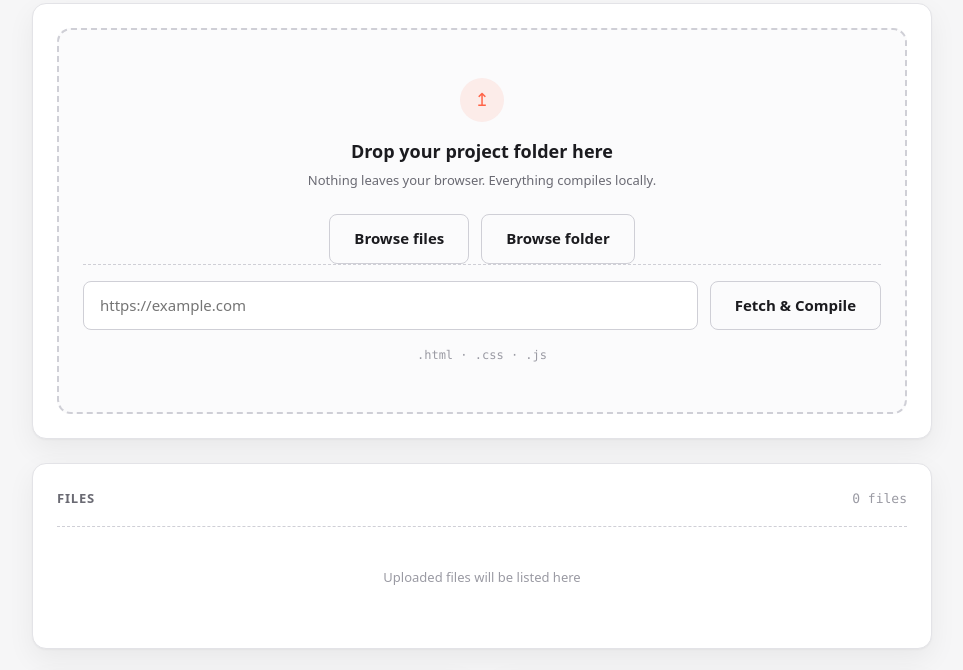
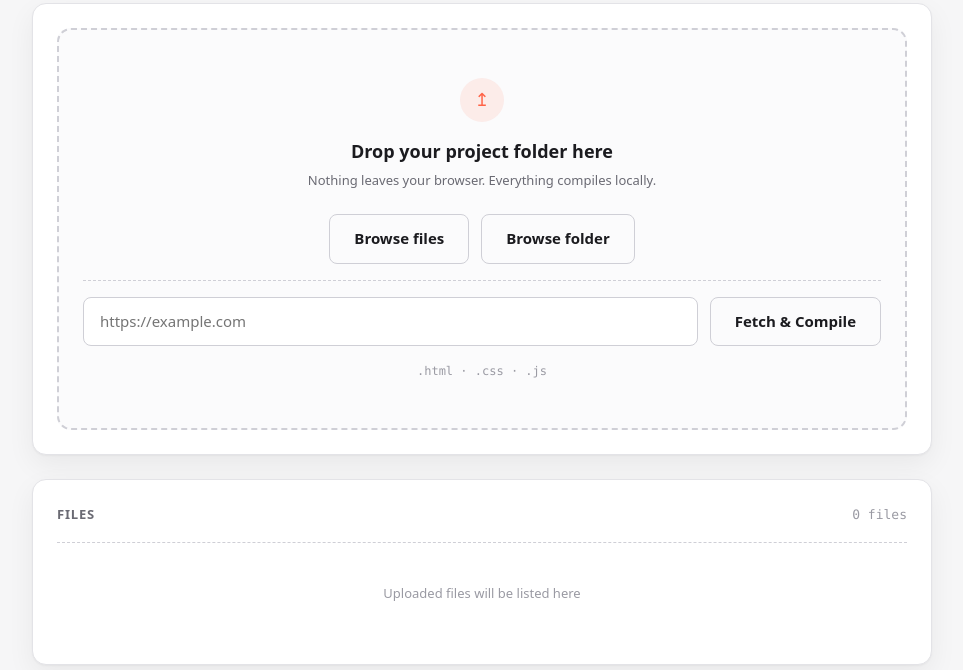
Before and after one commit to dx-nierva/single-file-production-builder, a website built with Vite: page index.html in a window 1280 px wide. Shown: the part 102-772 px from the top of the page, without its empty margins (158-1121 px from the left). Built offline with nearby package versions, Linux system fonts and the light colour scheme.

Commit message:
fix: add top margin to the empty-rule divider
The dashed divider sat flush against the row above it with no
breathing room; matching the existing bottom margin on both sides
fixes the cramped spacing.

```diff
--- a/src/style.css
+++ b/src/style.css
@@ -393,7 +393,7 @@ body {
 .empty-rule {
   border: 0;
   border-top: 1px dashed var(--border-strong);
-  margin: 0 0 var(--space-4);
+  margin: var(--space-4) 0 var(--space-4);
 }
 
 .row-2 {
```
